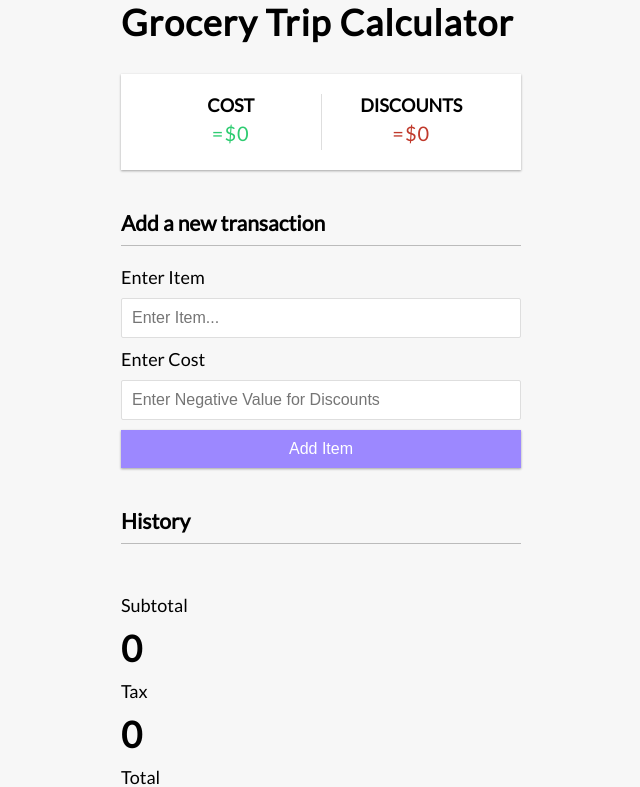
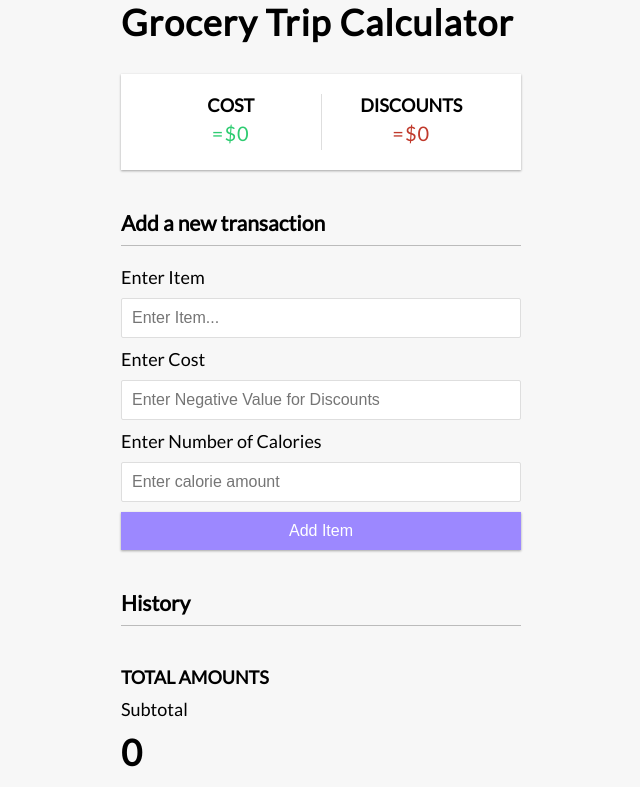
Before and after one commit to MCabrera90/Project4, a Vue app: page / in a window 1280 px wide. Shown: the top 787 px of the page, without its empty margins (319-959 px from the left). Built offline with nearby package versions, Linux system fonts and the light colour scheme.

Commit message:
Added calorie input and display

```diff
--- a/src/App.vue
+++ b/src/App.vue
@@ -80,6 +80,7 @@
       <ItemsDiscounts :income="moneyIn" :expense="moneyOut"></ItemsDiscounts>
       <AddGroceryItem @transactionSubmitted="handleTransaction"></AddGroceryItem>
       <GroceryList :transactions="transactions" @transactionDeleted="handleDelete"></GroceryList>
+      <h4>Total Amounts</h4>
       <label>Subtotal</label>
       <TotalBalance :amount="calcSub"></TotalBalance>
       <label>Tax</label>
--- a/src/components/AddGroceryItem.vue
+++ b/src/components/AddGroceryItem.vue
@@ -11,12 +11,14 @@
         const transactionData = {
             text: text.value,
             amount: parseFloat(amount.value),
+            calories: parseFloat(calories.value),
         }
 
         emit('transactionSubmitted', transactionData)
 
         text.value = ''
         amount.value = ''
+        calories.value = ''
     }
 </script>
 
@@ -30,7 +32,10 @@
         <div class="form-control">
             <label for="amount">Enter Cost</label>
             <input type="text" id="amount" v-model="amount" placeholder="Enter Negative Value for Discounts"/>
-
+        </div>
+        <div class="form-control">
+            <label for="calories">Enter Number of Calories</label>
+            <input type="text" id="calories" v-model="calories" placeholder="Enter calorie amount"/>
         </div>
         <button class="btn">Add Item</button>
 
--- a/src/components/GroceryList.vue
+++ b/src/components/GroceryList.vue
@@ -20,7 +20,7 @@
     <ul id="list" class="list">
         <li v-for="x in transactions" v-bind:key="x.id"
         v-bind:class="x.amount < 0 ? 'minus' : 'plus'">
-        {{ x.text }} <span> ${{ x.amount }}</span>
+        {{ x.text }} cal:{{ x.calories }} <span> ${{ x.amount }} </span>
             <button @click="deleteTransaction(x.id)" class="delete-btn">X</button>
         </li>
     </ul>
```
